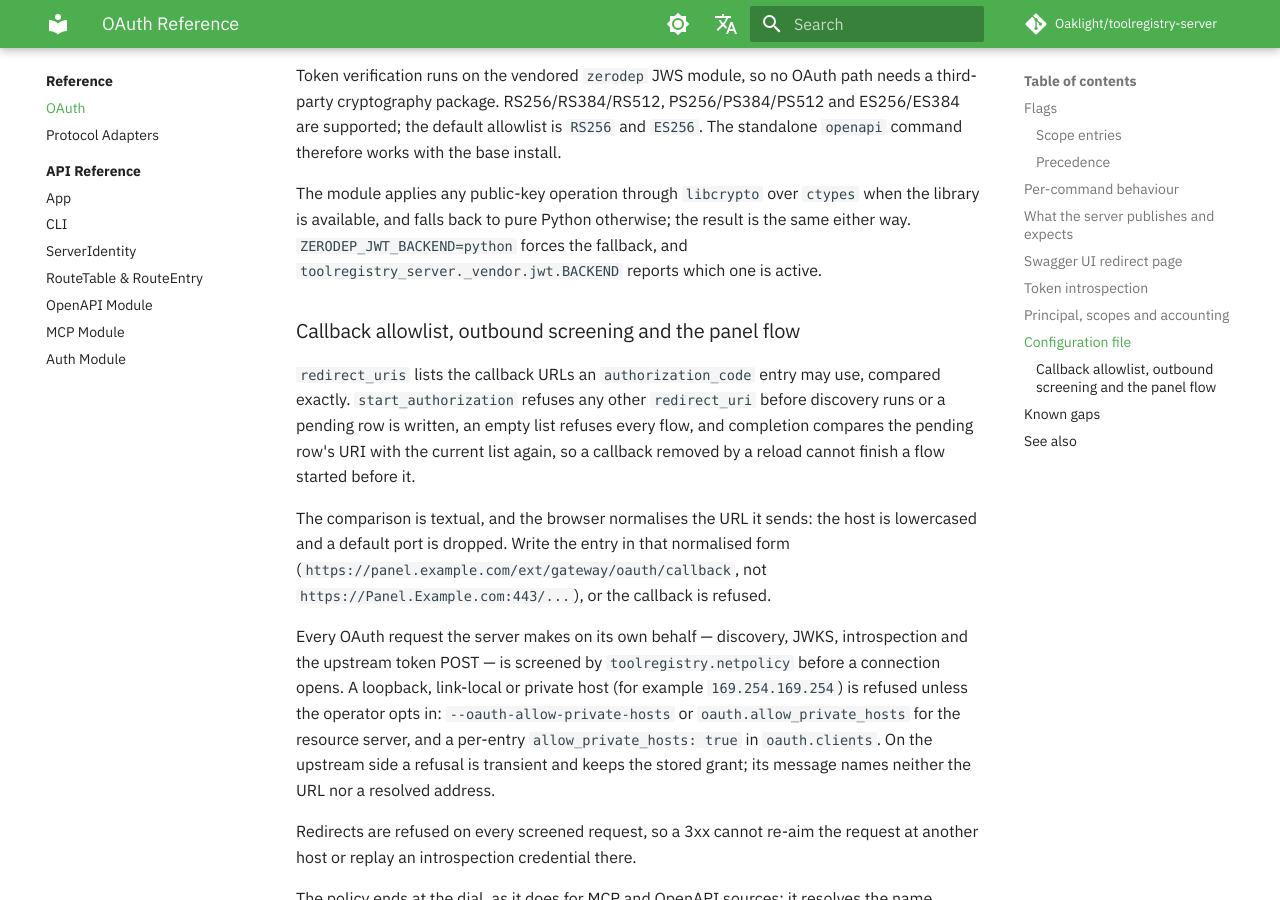
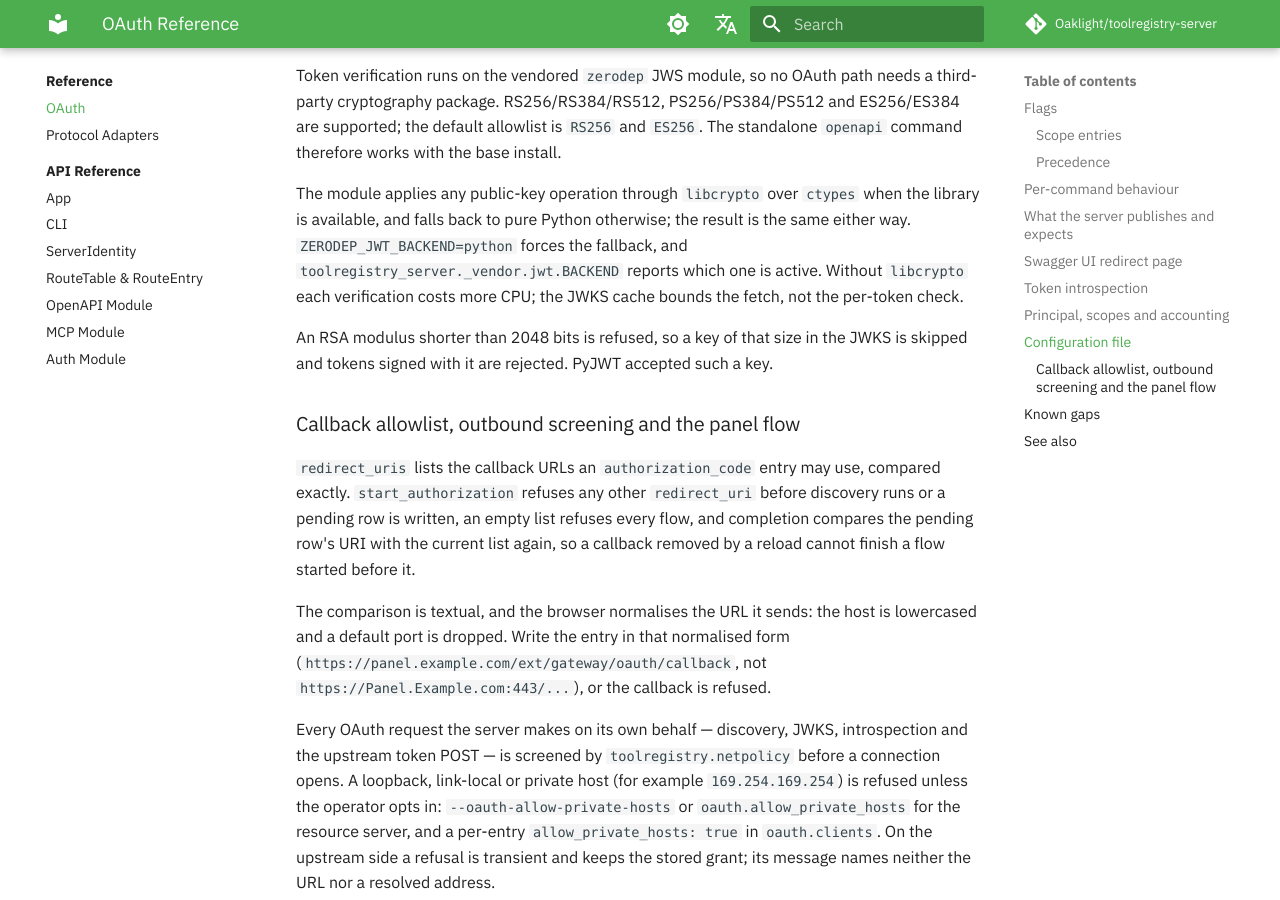
Before and after one commit to Oaklight/toolregistry-server, an MkDocs documentation site: the page built from docs/reference/oauth.md, in a window 1280 px wide and 900 px high, scrolled down 9761 px. Built offline with MkDocs 1.6.1 and Material for MkDocs 9.7.7, drawn with Linux system fonts in a browser that asks for light colours; some web fonts are replaced; comment, search, counter and statistics services are not loaded.

```diff
--- a/docs/reference/oauth.md
+++ b/docs/reference/oauth.md
@@ -362,7 +362,12 @@ The module applies any public-key operation through `libcrypto` over `ctypes`
 when the library is available, and falls back to pure Python otherwise; the
 result is the same either way. `ZERODEP_JWT_BACKEND=python` forces the
 fallback, and `toolregistry_server._vendor.jwt.BACKEND` reports which one is
-active.
+active. Without `libcrypto` each verification costs more CPU; the JWKS cache
+bounds the fetch, not the per-token check.
+
+An RSA modulus shorter than 2048 bits is refused, so a key of that size in the
+JWKS is skipped and tokens signed with it are rejected. PyJWT accepted such a
+key.
 
 ### Callback allowlist, outbound screening and the panel flow
 
```
Also changed, not shown: docs/changelog.md (+5 -2 lines).
